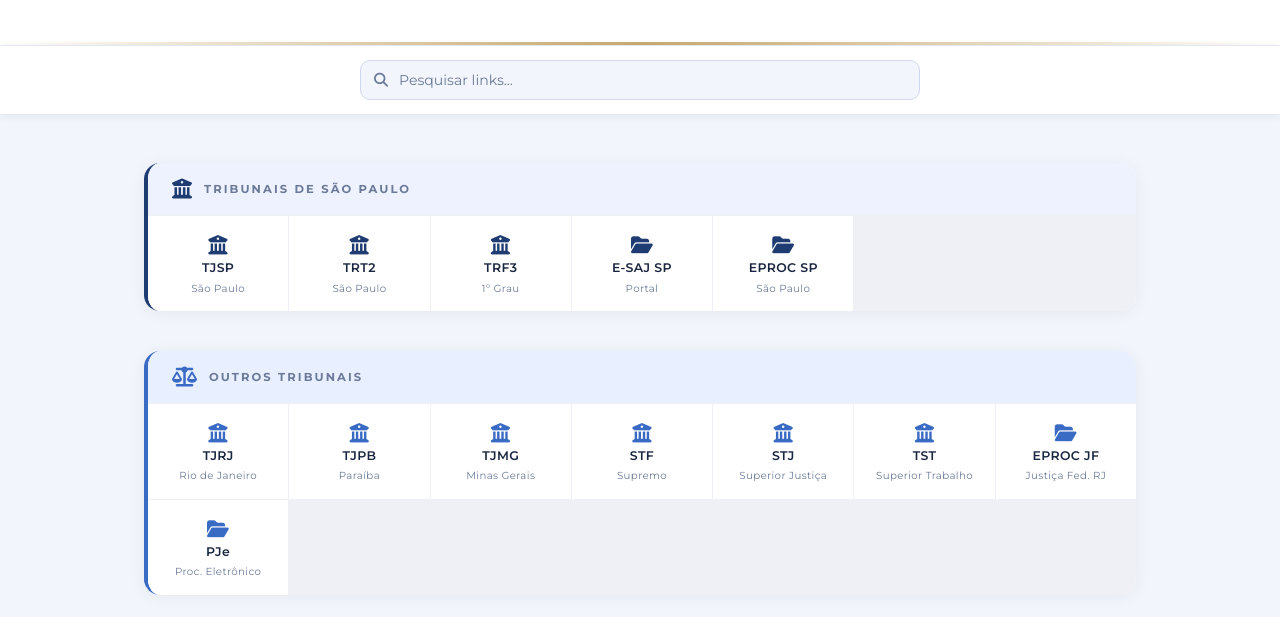
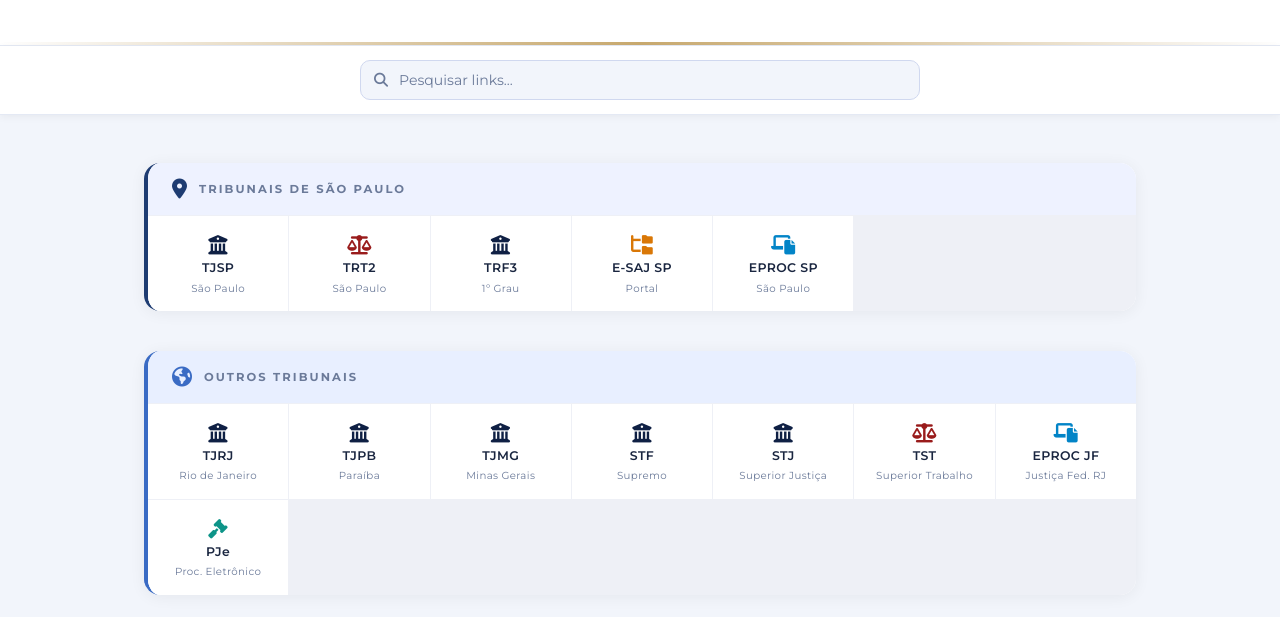
Before and after one commit to tsarges/home-provisoria-sarges, a plain HTML site: page index.html in a window 1280 px wide. Shown: the part 183-800 px from the top of the page. Drawn offline with nearby package versions, Linux system fonts and the light colour scheme.

Commit message:
Update index.html

```diff
--- a/index.html
+++ b/index.html
@@ -269,9 +269,22 @@
         .ia-jusia      .btn-icon { color: #e8531a; }
 
         /* ── TRIBUNAL & SYSTEM ICON COLORS ── */
-        .tjsp .btn-icon,     .tjsp .section-emoji     { color: #1e3c72; }
-        .outros .btn-icon,   .outros .section-emoji   { color: #3a6bc4; }
-        .sistemas .btn-icon, .sistemas .section-emoji { color: #0d7060; }
+        /* headers keep the section accent color */
+        .tjsp .section-emoji     { color: #1e3c72; }
+        .outros .section-emoji   { color: #3a6bc4; }
+        .sistemas .section-emoji { color: #0d7060; }
+        /* button icons colored by type, independent of section */
+        /* jurisdiction-grouped icon colors */
+        .icon-tribunal { color: #0f2044; }
+        .icon-trabalho { color: #991b1b; }
+        .icon-esaj     { color: #d97706; }
+        .icon-eproc    { color: #0284c7; }
+        .icon-pje      { color: #0d9488; }
+        .fa-file-lines.btn-icon       { color: #5c35a0; }
+        .fa-briefcase.btn-icon        { color: #c8762a; }
+        .fa-magnifying-glass.btn-icon { color: #2a5298; }
+        .fa-lock.btn-icon             { color: #d44638; }
+        .fa-receipt.btn-icon          { color: #0f9d58; }
 
         /* ── FOOTER ── */
         footer {
@@ -328,32 +341,32 @@
     <!-- 1. TRIBUNAIS DE SÃO PAULO -->
     <div class="section tjsp">
         <div class="section-header tjsp">
-            <i class="fa-solid fa-building-columns section-emoji"></i>
+            <i class="fa-solid fa-location-dot section-emoji"></i>
             <span class="section-title">Tribunais de São Paulo</span>
         </div>
         <div class="grid">
             <a href="https://www.tjsp.jus.br/" target="_blank" rel="noopener noreferrer" class="btn">
-                <i class="fa-solid fa-building-columns btn-icon"></i>
+                <i class="fa-solid fa-building-columns btn-icon icon-tribunal"></i>
                 <span class="btn-label">TJSP</span>
                 <span class="btn-sublabel">São Paulo</span>
             </a>
             <a href="https://www.trtsp.jus.br/" target="_blank" rel="noopener noreferrer" class="btn">
-                <i class="fa-solid fa-building-columns btn-icon"></i>
+                <i class="fa-solid fa-scale-balanced btn-icon icon-trabalho"></i>
                 <span class="btn-label">TRT2</span>
                 <span class="btn-sublabel">São Paulo</span>
             </a>
             <a href="https://pje1g.trf3.jus.br/" target="_blank" rel="noopener noreferrer" class="btn">
-                <i class="fa-solid fa-building-columns btn-icon"></i>
+                <i class="fa-solid fa-building-columns btn-icon icon-tribunal"></i>
                 <span class="btn-label">TRF3</span>
                 <span class="btn-sublabel">1º Grau</span>
             </a>
             <a href="https://esaj.tjsp.jus.br/esaj/portal.do?servico=740000" target="_blank" rel="noopener noreferrer" class="btn">
-                <i class="fa-solid fa-folder-open btn-icon"></i>
+                <i class="fa-solid fa-folder-tree btn-icon icon-esaj"></i>
                 <span class="btn-label">E-SAJ SP</span>
                 <span class="btn-sublabel">Portal</span>
             </a>
             <a href="https://sso.tjsp.jus.br/realms/eproc/protocol/openid-connect/auth?kc_idp_hint=tjsp&eproc_client_id=eproc1g.tjsp.jus.br&response_type=code&redirect_uri=https%3A%2F%2Feproc1g.tjsp.jus.br%2Feproc%2Fexterno_controlador.php%3Facao%3DSSO%2Fcallback&client_id=eproc1g.tjsp.jus.br&nonce=d3cd628623a09f802cfc000fdd375b7d&state=5c42b8a1ed6703358ce4996a1d73617f&scope=profile+openid" target="_blank" rel="noopener noreferrer" class="btn">
-                <i class="fa-solid fa-folder-open btn-icon"></i>
+                <i class="fa-solid fa-laptop-file btn-icon icon-eproc"></i>
                 <span class="btn-label">EPROC SP</span>
                 <span class="btn-sublabel">São Paulo</span>
             </a>
@@ -363,47 +376,47 @@
     <!-- 2. OUTROS TRIBUNAIS -->
     <div class="section outros">
         <div class="section-header outros">
-            <i class="fa-solid fa-scale-balanced section-emoji"></i>
+            <i class="fa-solid fa-earth-americas section-emoji"></i>
             <span class="section-title">Outros Tribunais</span>
         </div>
         <div class="grid">
             <a href="https://www.tjrj.jus.br/" target="_blank" rel="noopener noreferrer" class="btn">
-                <i class="fa-solid fa-building-columns btn-icon"></i>
+                <i class="fa-solid fa-building-columns btn-icon icon-tribunal"></i>
                 <span class="btn-label">TJRJ</span>
                 <span class="btn-sublabel">Rio de Janeiro</span>
             </a>
             <a href="https://www.tjpb.jus.br/" target="_blank" rel="noopener noreferrer" class="btn">
-                <i class="fa-solid fa-building-columns btn-icon"></i>
+                <i class="fa-solid fa-building-columns btn-icon icon-tribunal"></i>
                 <span class="btn-label">TJPB</span>
                 <span class="btn-sublabel">Paraíba</span>
             </a>
             <a href="https://www.tjmg.jus.br/" target="_blank" rel="noopener noreferrer" class="btn">
-                <i class="fa-solid fa-building-columns btn-icon"></i>
+                <i class="fa-solid fa-building-columns btn-icon icon-tribunal"></i>
                 <span class="btn-label">TJMG</span>
                 <span class="btn-sublabel">Minas Gerais</span>
             </a>
             <a href="https://www.stf.jus.br/" target="_blank" rel="noopener noreferrer" class="btn">
-                <i class="fa-solid fa-building-columns btn-icon"></i>
+                <i class="fa-solid fa-building-columns btn-icon icon-tribunal"></i>
                 <span class="btn-label">STF</span>
                 <span class="btn-sublabel">Supremo</span>
             </a>
             <a href="https://www.stj.jus.br/" target="_blank" rel="noopener noreferrer" class="btn">
-                <i class="fa-solid fa-building-columns btn-icon"></i>
+                <i class="fa-solid fa-building-columns btn-icon icon-tribunal"></i>
                 <span class="btn-label">STJ</span>
                 <span class="btn-sublabel">Superior Justiça</span>
             </a>
             <a href="https://www.tst.jus.br/" target="_blank" rel="noopener noreferrer" class="btn">
-                <i class="fa-solid fa-building-columns btn-icon"></i>
+                <i class="fa-solid fa-scale-balanced btn-icon icon-trabalho"></i>
                 <span class="btn-label">TST</span>
                 <span class="btn-sublabel">Superior Trabalho</span>
             </a>
             <a href="https://eproc.jfrj.jus.br/" target="_blank" rel="noopener noreferrer" class="btn">
-                <i class="fa-solid fa-folder-open btn-icon"></i>
+                <i class="fa-solid fa-laptop-file btn-icon icon-eproc"></i>
                 <span class="btn-label">EPROC JF</span>
                 <span class="btn-sublabel">Justiça Fed. RJ</span>
             </a>
             <a href="https://www.pje.jus.br/" target="_blank" rel="noopener noreferrer" class="btn">
-                <i class="fa-solid fa-folder-open btn-icon"></i>
+                <i class="fa-solid fa-gavel btn-icon icon-pje"></i>
                 <span class="btn-label">PJe</span>
                 <span class="btn-sublabel">Proc. Eletrônico</span>
             </a>
```
